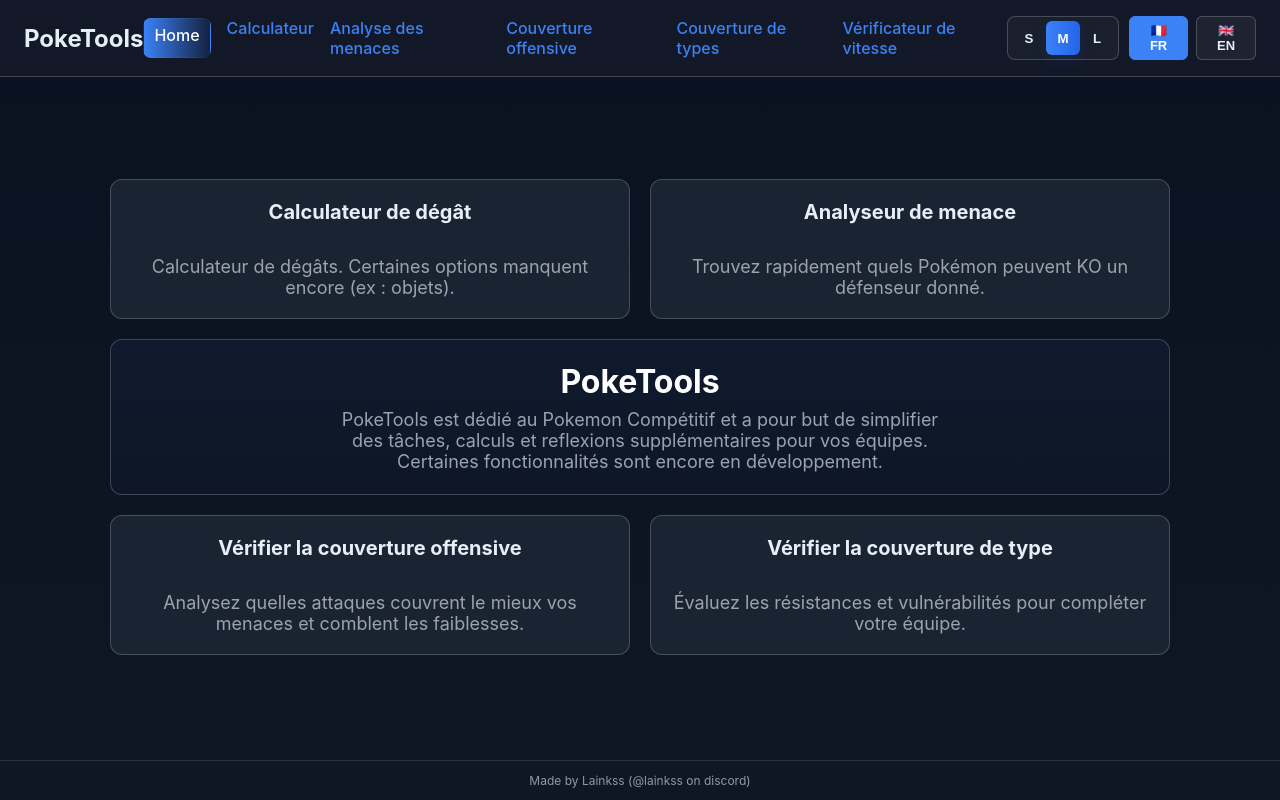
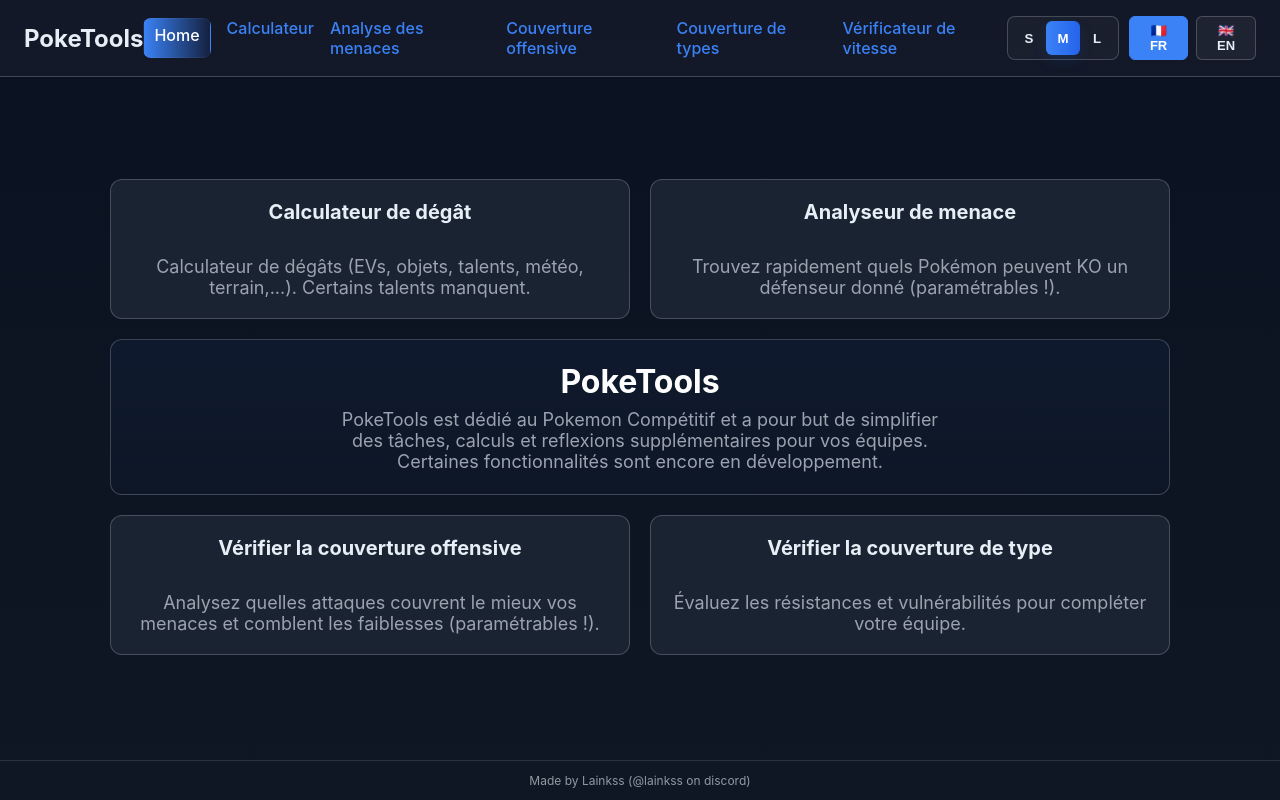
Before and after one commit to lainksss/PokeTools, a React (Vite) app in the folder frontend/: page / in a window 1280 px wide. Built offline with nearby package versions, Linux system fonts and the light colour scheme; no server answers.

Commit message:
modified home's description to fit more with the actual state of the app

```diff
--- a/frontend/src/i18n/translations.js
+++ b/frontend/src/i18n/translations.js
@@ -17,11 +17,11 @@
       centerTitle: "PokeTools",
       centerDesc: "PokeTools est dédié au Pokemon Compétitif et a pour but de simplifier des tâches, calculs et reflexions supplémentaires pour vos équipes. Certaines fonctionnalités sont encore en développement.",
       block_calc_title: "Calculateur de dégât",
-      block_calc_desc: "Calculateur de dégâts. Certaines options manquent encore (ex : objets).",
+      block_calc_desc: "Calculateur de dégâts (EVs, objets, talents, météo, terrain,...). Certains talents manquent.",
       block_threats_title: "Analyseur de menace",
-      block_threats_desc: "Trouvez rapidement quels Pokémon peuvent KO un défenseur donné.",
+      block_threats_desc: "Trouvez rapidement quels Pokémon peuvent KO un défenseur donné (paramétrables !).",
       block_coverage_title: "Vérifier la couverture offensive",
-      block_coverage_desc: "Analysez quelles attaques couvrent le mieux vos menaces et comblent les faiblesses.",
+      block_coverage_desc: "Analysez quelles attaques couvrent le mieux vos menaces et comblent les faiblesses (paramétrables !).",
       block_type_title: "Vérifier la couverture de type",
       block_type_desc: "Évaluez les résistances et vulnérabilités pour compléter votre équipe."
     },
@@ -290,11 +290,11 @@
       centerTitle: "PokeTools",
       centerDesc: "PokeTools is dedicated to Competitive Pokémon and aims to simplify tasks, calculations and extra thinking for your teams. Some features are still in development.",
       block_calc_title: "Damage calculator",
-      block_calc_desc: "Damage calculator. Some options are missing (e.g. items).",
+      block_calc_desc: "Damage calculator (EVs, items, abilities, weather, terrain, etc.). Some abilities are missing.",
       block_threats_title: "Threat analyzer",
-      block_threats_desc: "Quickly find which Pokémon can KO a given defender.",
+      block_threats_desc: "Quickly find which Pokémon can KO a given defender (configurable).",
       block_coverage_title: "Check offensive coverage",
-      block_coverage_desc: "Analyze which moves best cover your threats and patch weaknesses.",
+      block_coverage_desc: "Analyze which moves best cover your threats and patch weaknesses (configurable).",
       block_type_title: "Check type coverage",
       block_type_desc: "Evaluate resistances and vulnerabilities to round out your team."
     },
```
